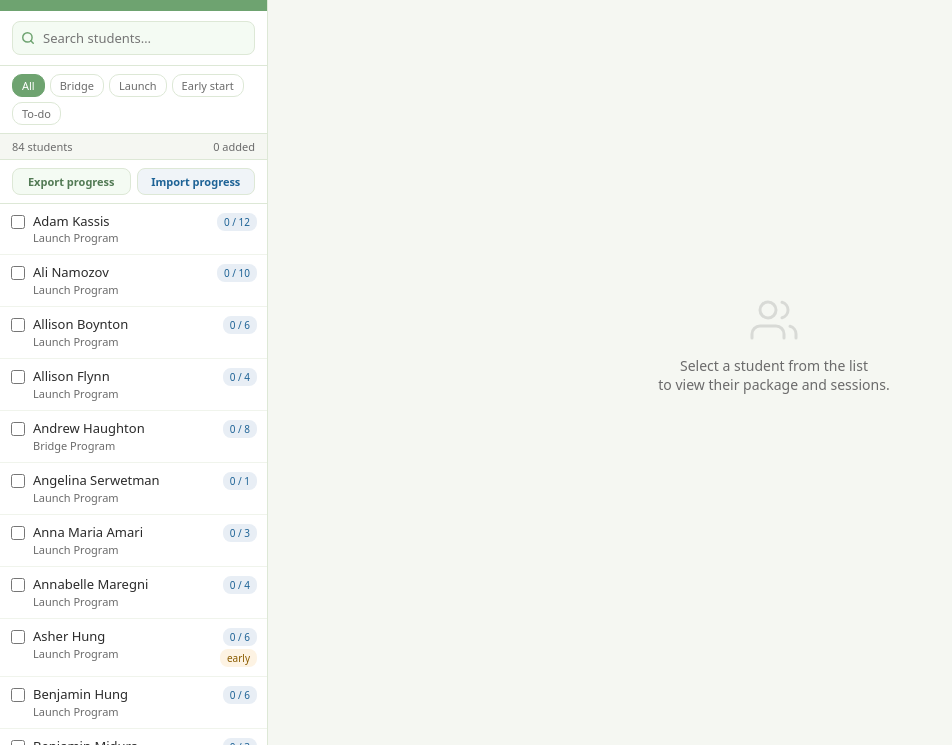
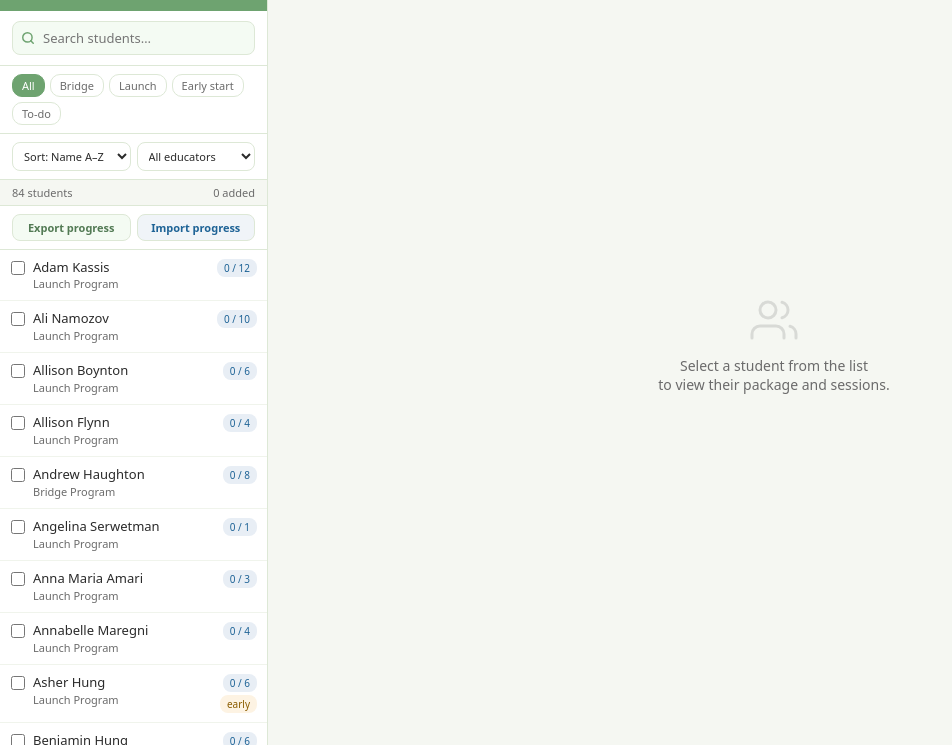
Before and after one commit to shaina-blip/noto-migration, a plain HTML site: page index.html in a window 1280 px wide. Shown: the part 55-800 px from the top of the page, without its empty margins (0-952 px from the left). Drawn offline with Linux system fonts and the light colour scheme.

Commit message:
Add sort dropdown and educator filter to sidebar (#1)
Sort students by name A-Z or by summer session count (descending).
Filter by educator using a dropdown populated from unique ed values.

Co-authored-by: Claude <noreply@anthropic.com>

```diff
--- a/index.html
+++ b/index.html
@@ -32,6 +32,9 @@ html,body{height:100%;overflow:hidden;font-family:var(--font);color:var(--text);
 .fb{font-size:11px;padding:3px 9px;border:1px solid var(--border);border-radius:10px;background:#fff;color:var(--muted);cursor:pointer;font-family:var(--font);transition:all .15s}
 .fb:hover{border-color:var(--green);color:var(--green)}
 .fb.on{background:var(--green);color:#fff;border-color:var(--green)}
+.s-sort-row{display:flex;gap:6px;padding:8px 12px;border-bottom:1px solid var(--border);flex-shrink:0}
+.ctrl-select{flex:1;min-width:0;font-size:11px;padding:5px 7px;border:1px solid var(--border);border-radius:var(--radius);background:#fff;color:var(--text);font-family:var(--font);cursor:pointer;outline:none}
+.ctrl-select:focus{border-color:var(--green)}
 .s-meta{padding:5px 12px;font-size:11px;color:var(--muted);border-bottom:1px solid var(--border);display:flex;justify-content:space-between;flex-shrink:0;background:var(--bg)}
 .s-io{display:flex;gap:6px;padding:8px 12px;border-bottom:1px solid var(--border);flex-shrink:0}
 .io-btn{flex:1;font-size:11px;font-weight:600;font-family:var(--font);padding:5px 6px;border-radius:var(--radius);cursor:pointer;text-align:center;transition:all .15s}
@@ -142,6 +145,15 @@ td.cb-cell{text-align:center;width:36px}
       <button class="fb" data-f="early">Early start</button>
       <button class="fb" data-f="todo">To-do</button>
     </div>
+    <div class="s-sort-row" id="sort-row">
+      <select id="sort-select" class="ctrl-select" aria-label="Sort students">
+        <option value="name">Sort: Name A–Z</option>
+        <option value="sessions">Sort: Most sessions</option>
+      </select>
+      <select id="educator-select" class="ctrl-select" aria-label="Filter by educator">
+        <option value="all">All educators</option>
+      </select>
+    </div>
     <div class="s-meta">
       <span id="list-count">—</span>
       <span id="done-count">—</span>
@@ -171,18 +183,23 @@ var S={
 };
 function isDone(s){if(S.stu()[s.n])return true;if(!s.ss.length)return false;var sd=S.sess();return s.ss.every(function(x){return sd[S.key(s.n,x)];});}
 function prog(s){var sd=S.sess();return s.ss.filter(function(x){return sd[S.key(s.n,x)];}).length;}
-var sel=null,filt='all',q='';
+var sel=null,filt='all',q='',sortBy='name',edFilt='all';
 function esc(str){return str.replace(/&/g,'&amp;').replace(/"/g,'&quot;').replace(/'/g,'&#39;').replace(/</g,'&lt;');}
 function renderList(){
   var list=document.getElementById('list');
   var ql=q.toLowerCase();
   var items=DATA.filter(function(s){
     if(ql&&s.n.toLowerCase().indexOf(ql)<0)return false;
+    if(edFilt!=='all'&&s.ed!==edFilt)return false;
     if(filt==='bridge')return s.sv==='Bridge Program';
     if(filt==='launch')return s.sv==='Launch Program';
     if(filt==='early')return s.se;
     if(filt==='todo')return !isDone(s);
     return true;
+  });
+  items.sort(function(a,b){
+    if(sortBy==='sessions')return b.ss.length-a.ss.length||a.n.localeCompare(b.n);
+    return a.n.localeCompare(b.n);
   });
   var doneN=items.filter(isDone).length;
   document.getElementById('list-count').textContent=items.length+' students';
@@ -337,6 +354,15 @@ document.getElementById('filters').addEventListener('click',function(e){
   var b=e.target.closest('.fb');if(!b)return;
   filt=b.dataset.f;document.querySelectorAll('.fb').forEach(function(x){x.classList.toggle('on',x===b);});renderList();
 });
+document.getElementById('sort-select').addEventListener('change',function(e){sortBy=e.target.value;renderList();});
+document.getElementById('educator-select').addEventListener('change',function(e){edFilt=e.target.value;renderList();});
+(function populateEducators(){
+  var edSel=document.getElementById('educator-select');
+  var eds=Array.from(new Set(DATA.map(function(s){return s.ed;}).filter(Boolean))).sort(function(a,b){return a.localeCompare(b);});
+  eds.forEach(function(ed){
+    var opt=document.createElement('option');opt.value=ed;opt.textContent=ed;edSel.appendChild(opt);
+  });
+})();
 renderList();
 </script>
 </body>
```
